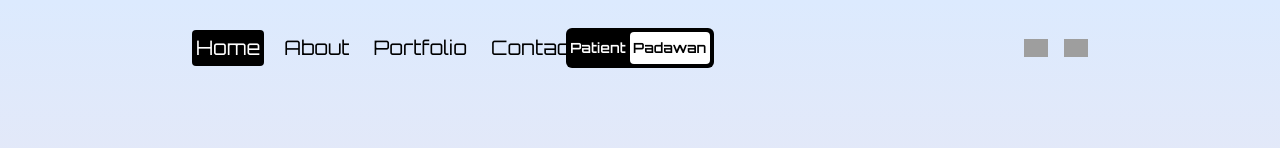
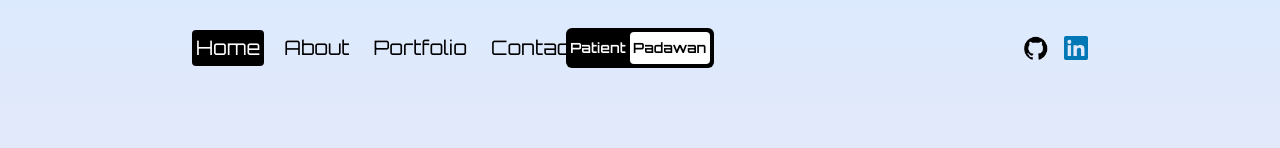
Before and after one commit to PatientPadawan/next-animated-portfolio, a Next.js app: page / in a window 1280 px wide. Shown: the top 148 px of the page. Built offline with nearby package versions, Linux system fonts and the light colour scheme; grey boxes are pictures that could not be loaded.

Commit message:
update images

```diff
--- a/src/components/navBar.jsx
+++ b/src/components/navBar.jsx
@@ -96,14 +96,14 @@ const Navbar = () => {
           rel="noopener noreferrer"
           target="_blank"
         >
-          <Image src="/images/github.png" alt="" width={24} height={24} />
+          <Image src="/static/images/github.png" alt="" width={24} height={24} />
         </Link>
         <Link
           href="https://www.linkedin.com/in/alexmbraden"
           rel="noopener noreferrer"
           target="_blank"
         >
-          <Image src="/images/linkedin.png" alt="" width={24} height={24} />
+          <Image src="/static/images/linkedin.png" alt="" width={24} height={24} />
         </Link>
       </div>
       {/* RESPONSIVE MENU */}
```
